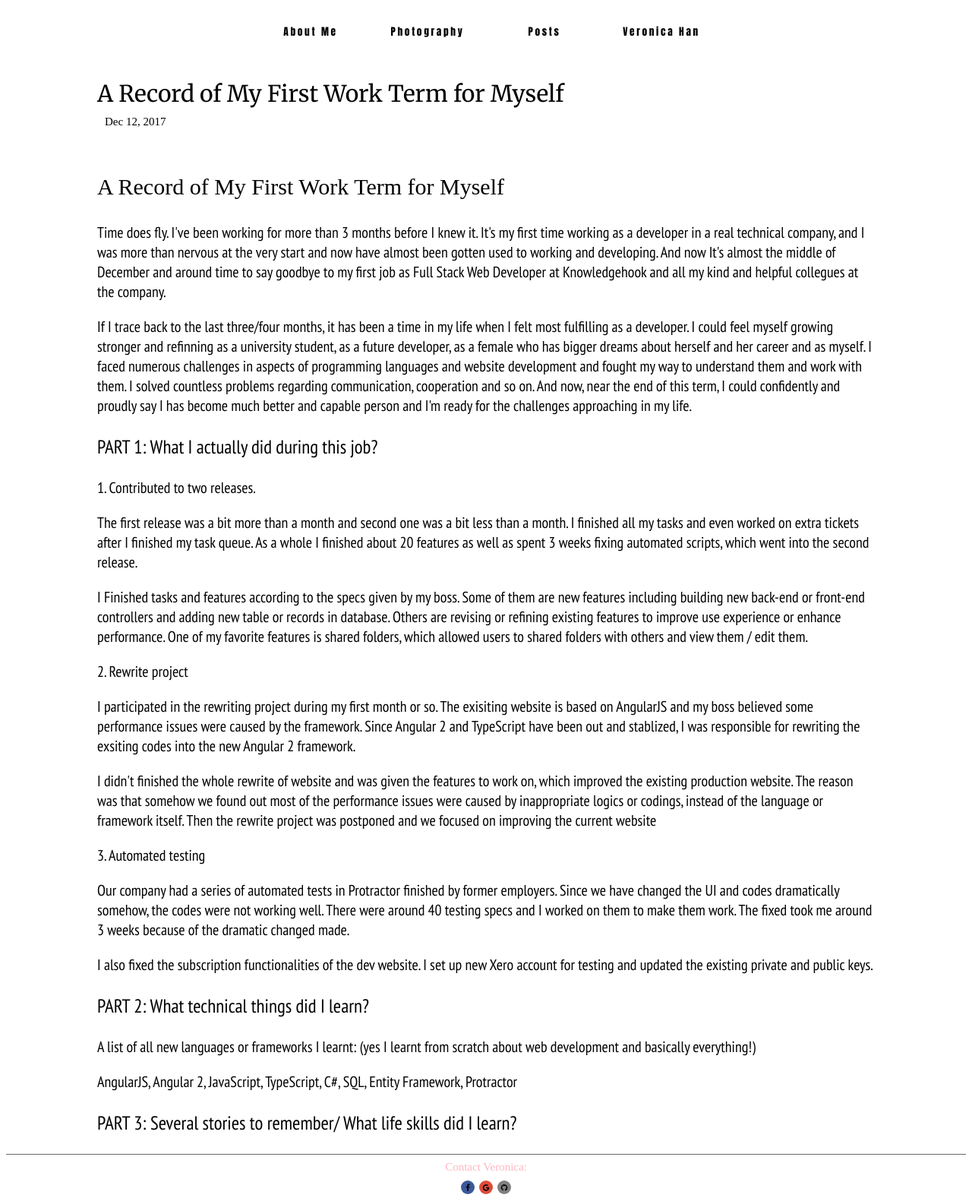
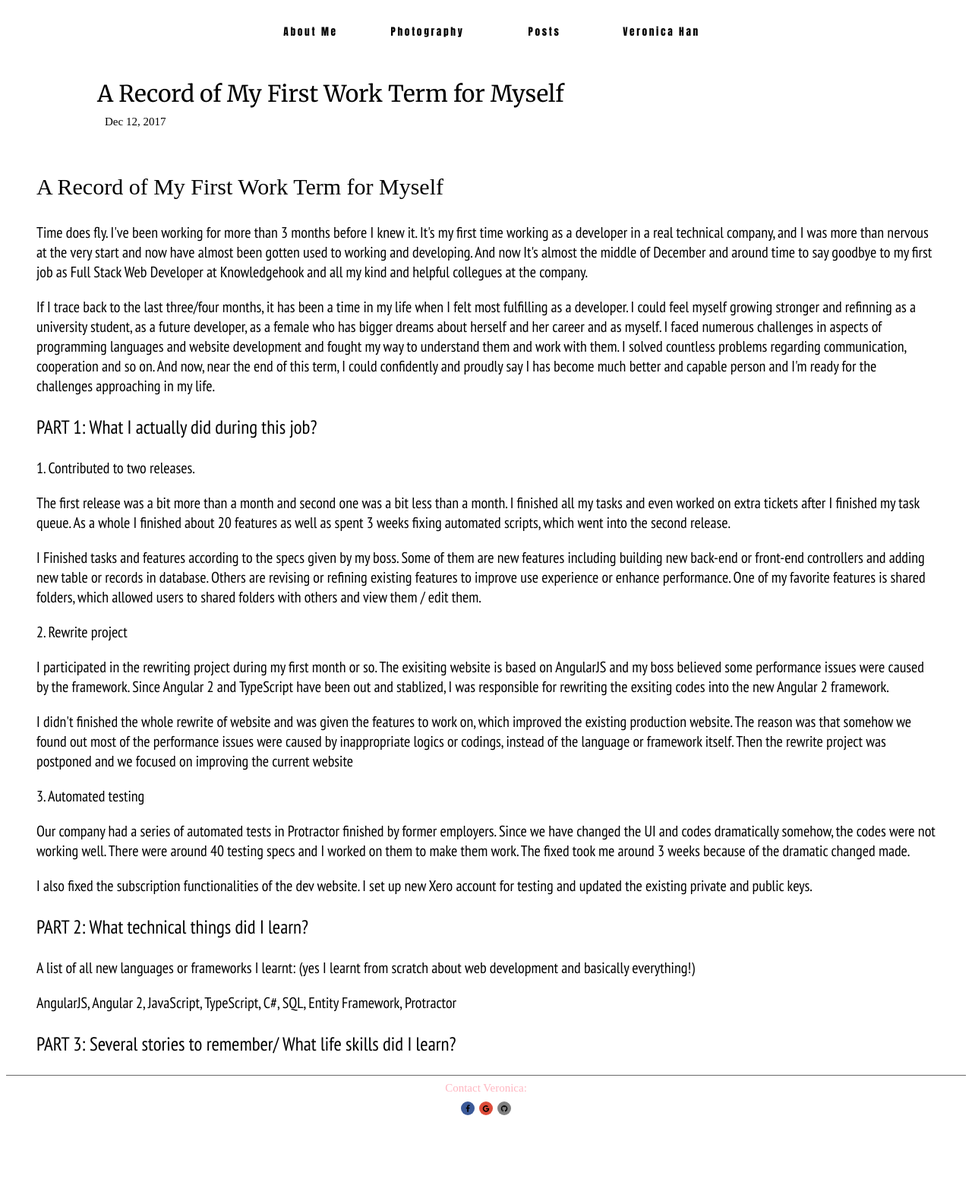
Before and after one commit to topveronicaa/topveronicaa.github.io, a Jekyll site: the page built from _posts/2017-12-10-work.html, in a window 1280 px wide. Shown: the whole page at 76% size. Built offline with Jekyll 4.4.1, drawn with Linux system fonts in a browser that asks for light colours; after the commit the page ends 1477 px from its top, so only the background shows below that.

Commit message:
updated margins

```diff
--- a/_posts/2017-12-10-work.html
+++ b/_posts/2017-12-10-work.html
@@ -16,8 +16,8 @@ categories: jekyll update
   <style>
 .work {
 font-family: 'PT Sans Narrow', sans-serif;
-margin-left: 60px;
-margin-right: 60px;
+margin-left: 20px;
+margin-right: 20px;
 font-size: 20px;
 }
 .heading {
```
